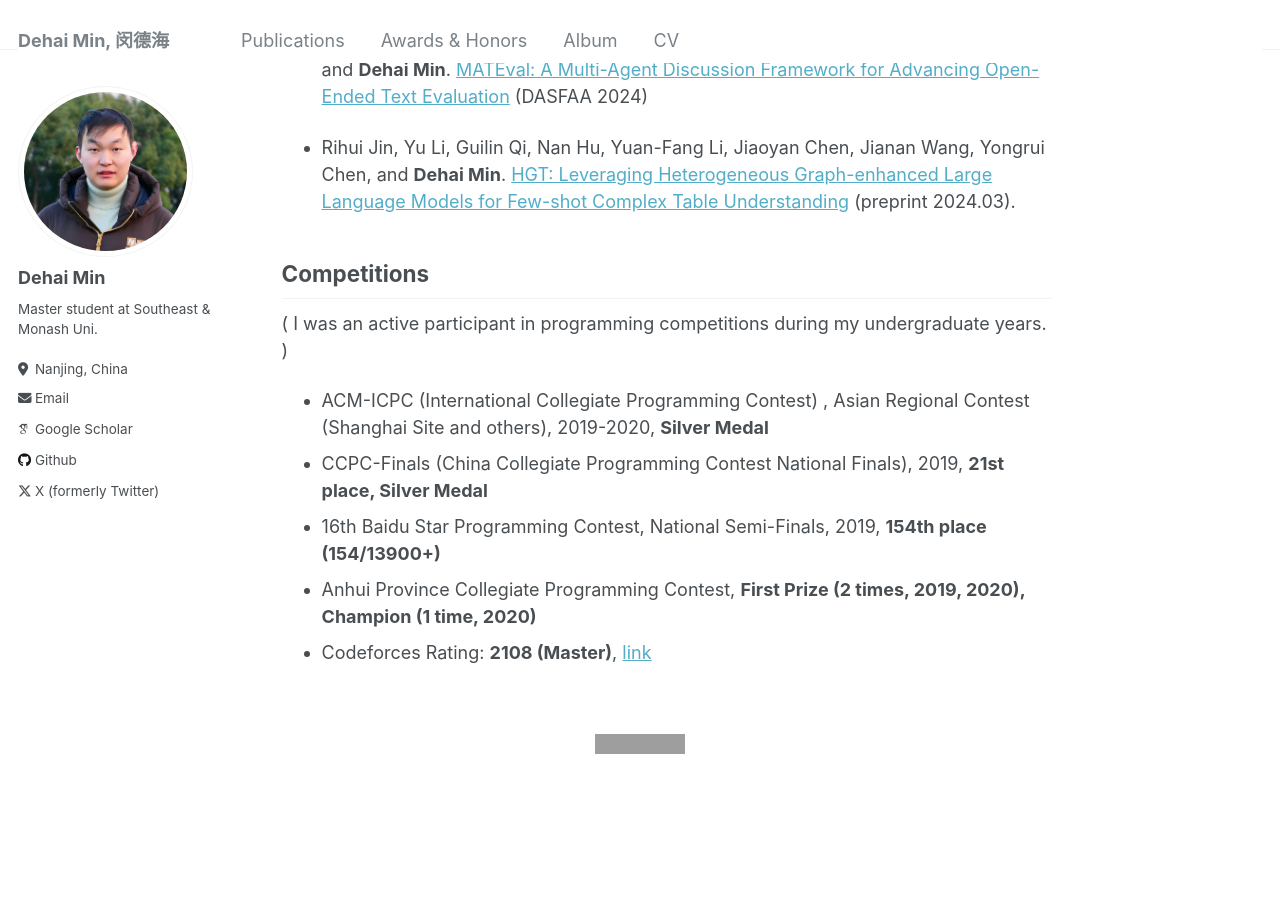
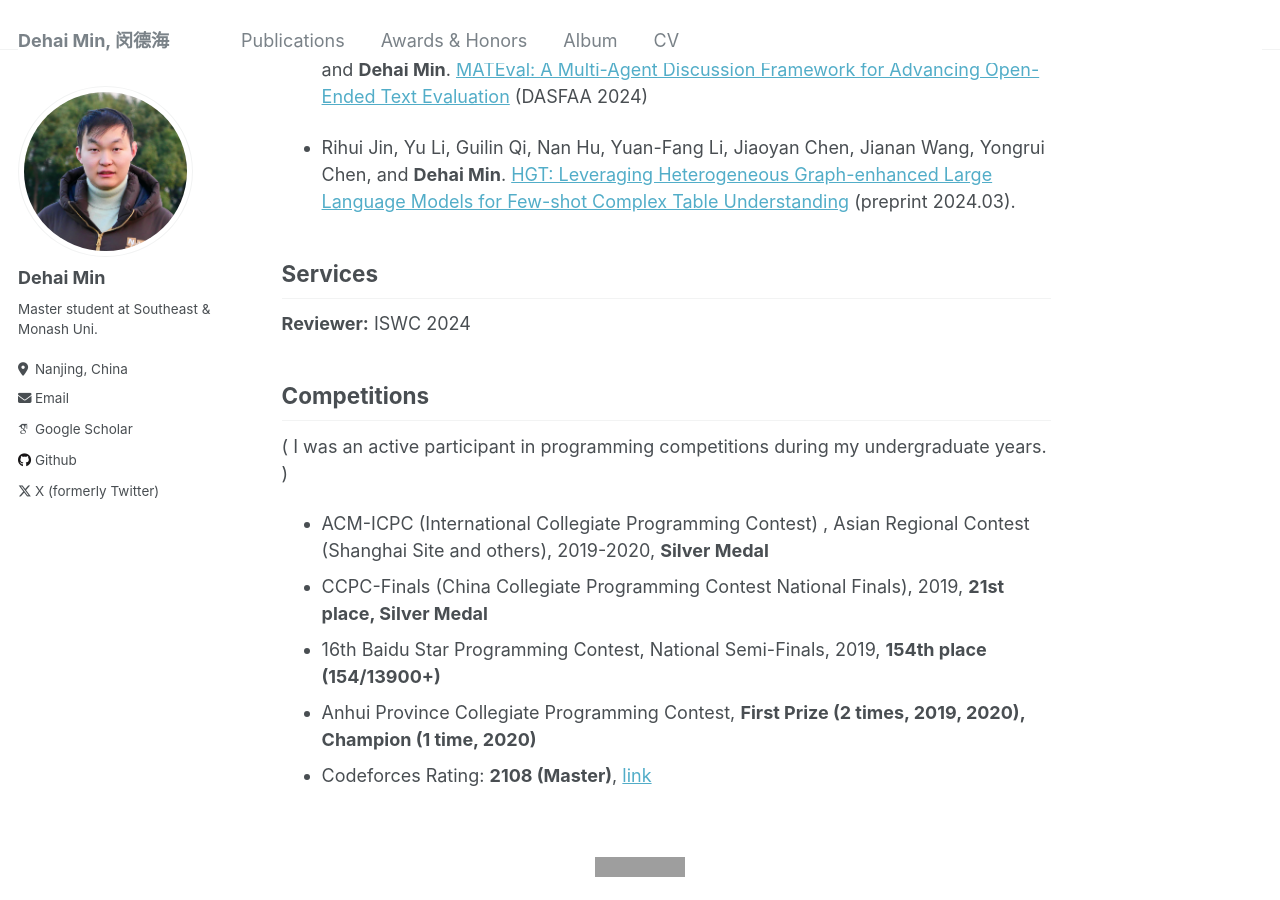
Before and after one commit to ZhishanQ/ZhishanQ.github.io, a Jekyll site: the page built from _pages/about.md, in a window 1280 px wide and 900 px high, scrolled down 1424 px. Built offline with Jekyll 4.4.1, drawn with Linux system fonts in a browser that asks for light colours; some web fonts are replaced; grey boxes are pictures that could not be loaded.

Commit message:
Update about.md

```diff
--- a/_pages/about.md
+++ b/_pages/about.md
@@ -44,6 +44,8 @@ Hefei University , *09/2017 - 06/2022*
 
 * Rihui Jin, Yu Li, Guilin Qi, Nan Hu, Yuan-Fang Li, Jiaoyan Chen, Jianan Wang, Yongrui Chen, and **Dehai Min**. [HGT: Leveraging Heterogeneous Graph-enhanced Large Language Models for Few-shot Complex Table Understanding](https://arxiv.org/abs/2403.19723) (preprint 2024.03).
 
+## Services
+**Reviewer:** ISWC 2024
 
 ## Competitions
 ( I was an active participant in programming competitions during my undergraduate years. )
```
